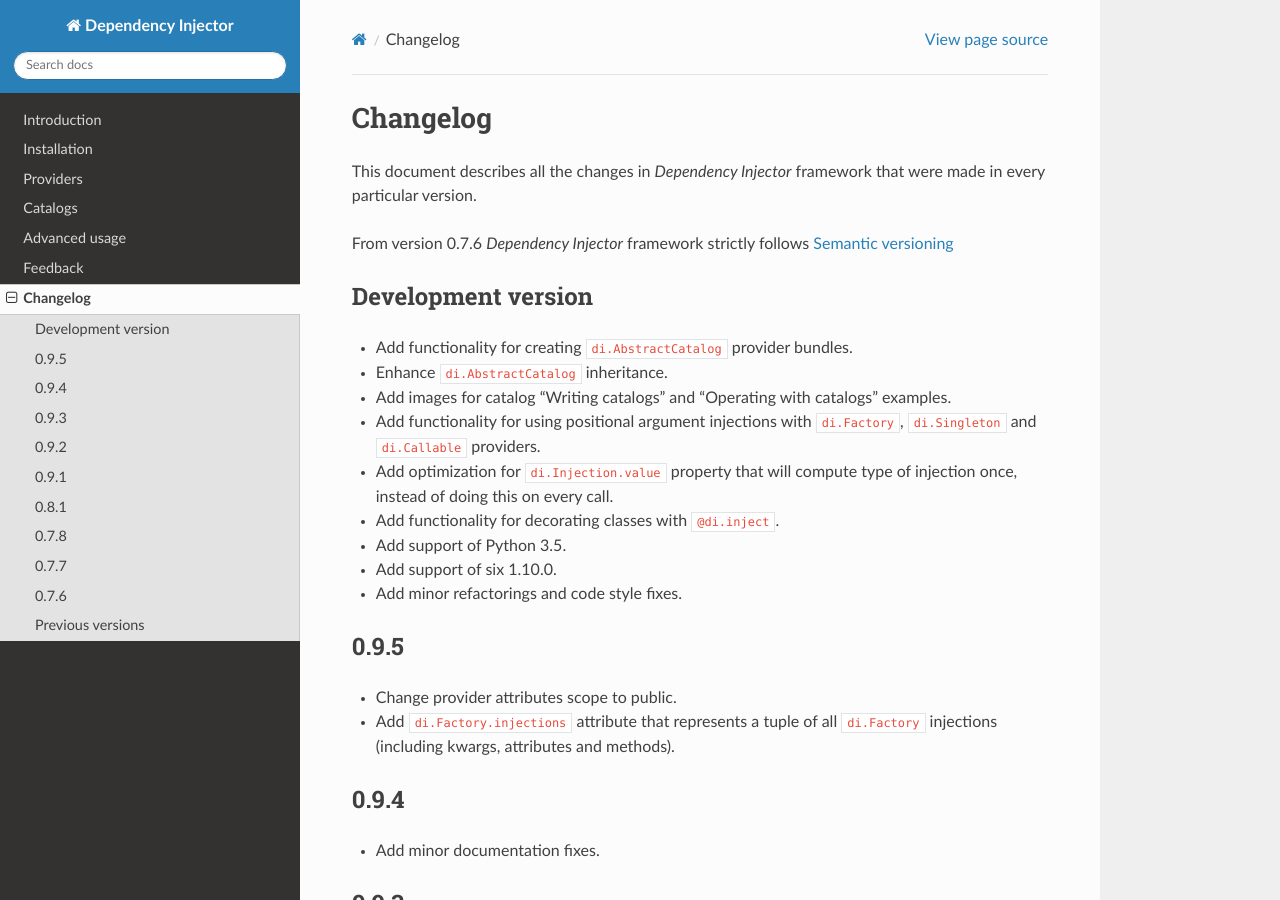
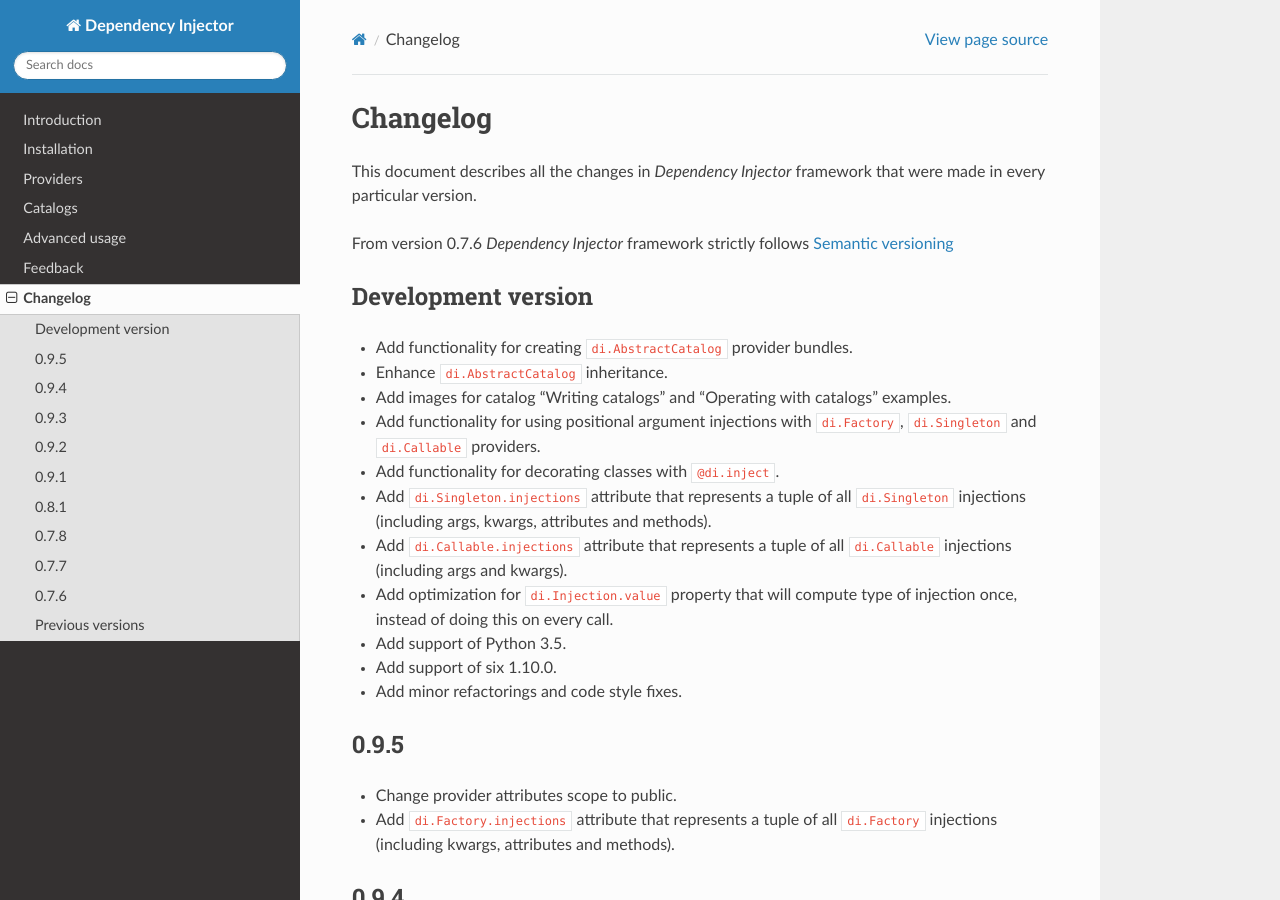
Before and after one commit to ets-labs/python-dependency-injector, a Sphinx documentation site: the page built from docs/main/changelog.rst, in a window 1280 px wide and 900 px high. Built offline with Sphinx 7.4.7 and the Read the Docs theme 2.0.0, drawn with Linux system fonts in a browser that asks for light colours.

Commit message:
Add Callable.injections read-only attribute for getting a full list of Callable injections

```diff
--- a/docs/main/changelog.rst
+++ b/docs/main/changelog.rst
@@ -17,9 +17,13 @@ Development version
   examples.
 - Add functionality for using positional argument injections with
   ``di.Factory``, ``di.Singleton`` and ``di.Callable`` providers.
+- Add functionality for decorating classes with ``@di.inject``.
+- Add ``di.Singleton.injections`` attribute that represents a tuple of all
+  ``di.Singleton`` injections (including args, kwargs, attributes and methods).
+- Add ``di.Callable.injections`` attribute that represents a tuple of all
+  ``di.Callable`` injections (including args and kwargs).
 - Add optimization for ``di.Injection.value`` property that will compute
   type of injection once, instead of doing this on every call.
-- Add functionality for decorating classes with ``@di.inject``.
 - Add support of Python 3.5.
 - Add support of six 1.10.0.
 - Add minor refactorings and code style fixes.
```
Also changed, not shown: 2 other files.
